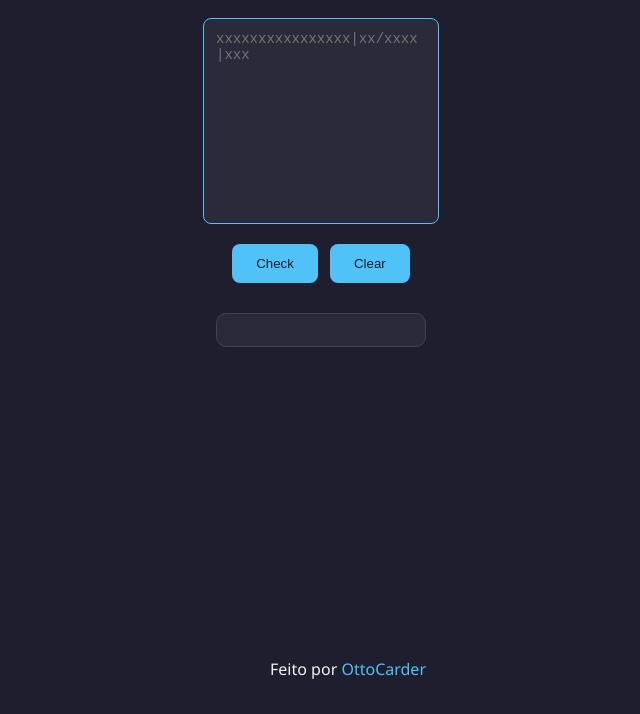
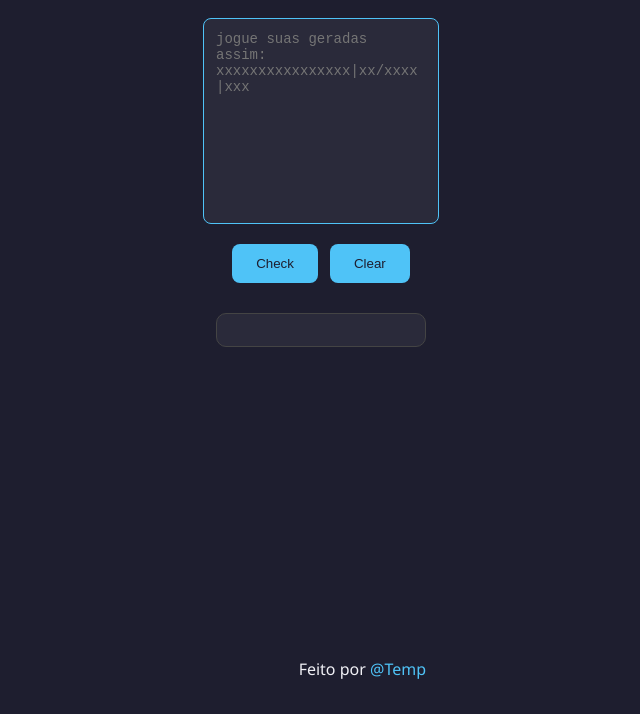
Before and after one commit to rifernandes/midnight-checker-netlify, a website: page public/index.html in a window 1280 px wide. Shown: the part 86-800 px from the top of the page, without its empty margins (319-959 px from the left). Drawn offline with nearby package versions, Linux system fonts and the light colour scheme; sample sign-in values are in the browser's storage.

Commit message:
Update index.html

```diff
--- a/public/index.html
+++ b/public/index.html
@@ -9,11 +9,11 @@
 <body>
   <div class="user-label" id="userLabel"></div>
   <div class="header">
-    <h1>CHECKER GG </h1>
+    <h1>CHECKER GG</h1>
   </div>
 
   <div class="input-container">
-    <textarea id="input" placeholder="xxxxxxxxxxxxxxxx|xx/xxxx|xxx"></textarea>
+    <textarea id="input" placeholder="jogue suas geradas assim: xxxxxxxxxxxxxxxx|xx/xxxx|xxx"></textarea>
     <div class="action-buttons">
       <button onclick="checkAll()">Check</button>
       <button onclick="clearInput()">Clear</button>
@@ -27,13 +27,13 @@
   </div>
   <footer>
     <div class="left-footer"></div>
-    <div class="center-footer">Feito por <span>OttoCarder</span></div>
+    <div class="center-footer">Feito por <span>@Temp</span></div>
   </footer>
 
   <script src="/script.js"></script>
   <script src="https://cdn.jsdelivr.net/npm/jwt-decode@3.1.2/build/jwt-decode.min.js"></script>
   <script>
-    // Proteção client-side
+    //client-side
     const token = localStorage.getItem('midnight_token');
     if (!token) window.location = '/login.html';
     try {
```
